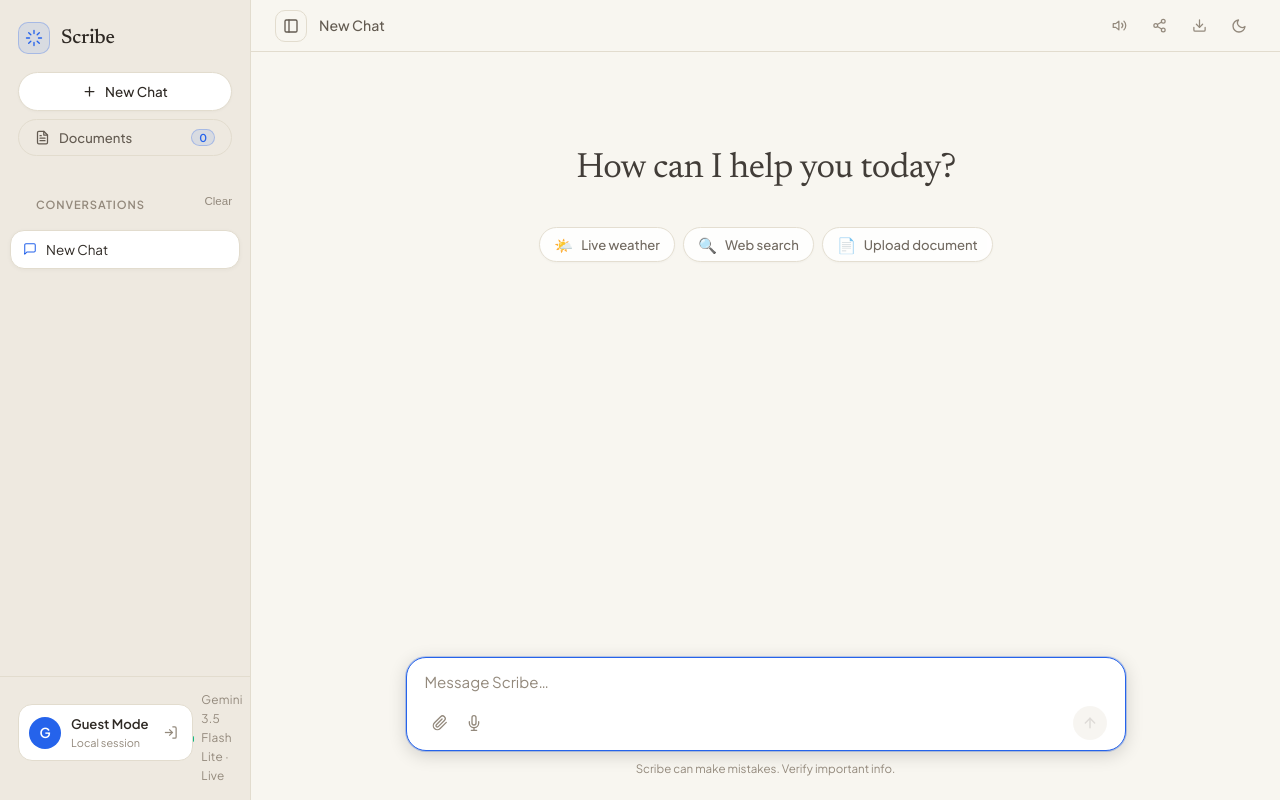
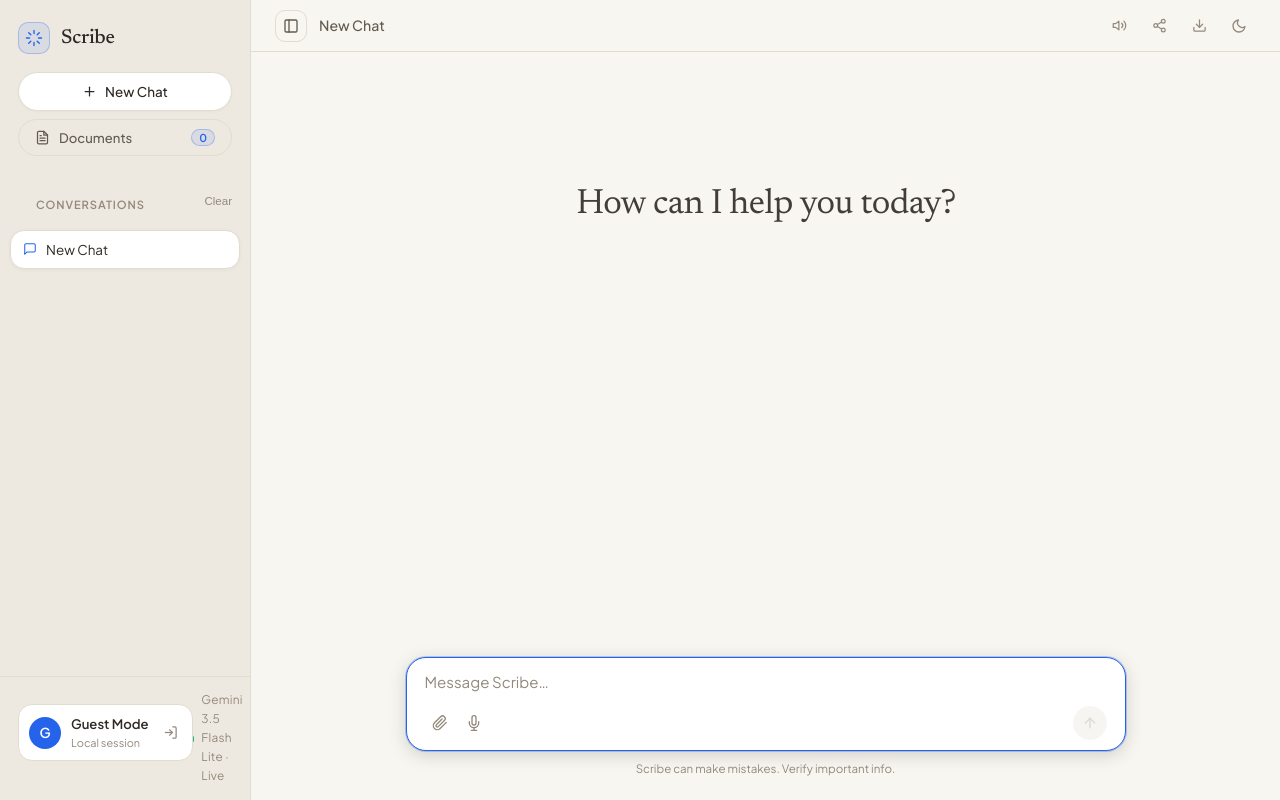
Before and after one commit to SahilPathan18/scribe, a website: page public/index.html in a window 1280 px wide. Drawn offline with Linux system fonts and the light colour scheme; no server answers.

Commit message:
style(ui): remove suggestion prompt pills from welcome stage

```diff
--- a/public/index.html
+++ b/public/index.html
@@ -193,23 +193,6 @@
     <div id="welcome" class="welcome">
       <div class="welcome-container">
         <h1 class="welcome-heading">How can I help you today?</h1>
-
-        <div class="welcome-prompts">
-          <button class="welcome-card" data-prompt="What is the weather like in Tokyo right now?">
-            <span class="card-icon">🌤️</span>
-            <span>Live weather</span>
-          </button>
-
-          <button class="welcome-card" data-prompt="Search the web for the latest developments in quantum computing.">
-            <span class="card-icon">🔍</span>
-            <span>Web search</span>
-          </button>
-
-          <button class="welcome-card" id="welcome-upload-trigger">
-            <span class="card-icon">📄</span>
-            <span>Upload document</span>
-          </button>
-        </div>
       </div>
     </div>
 
```
